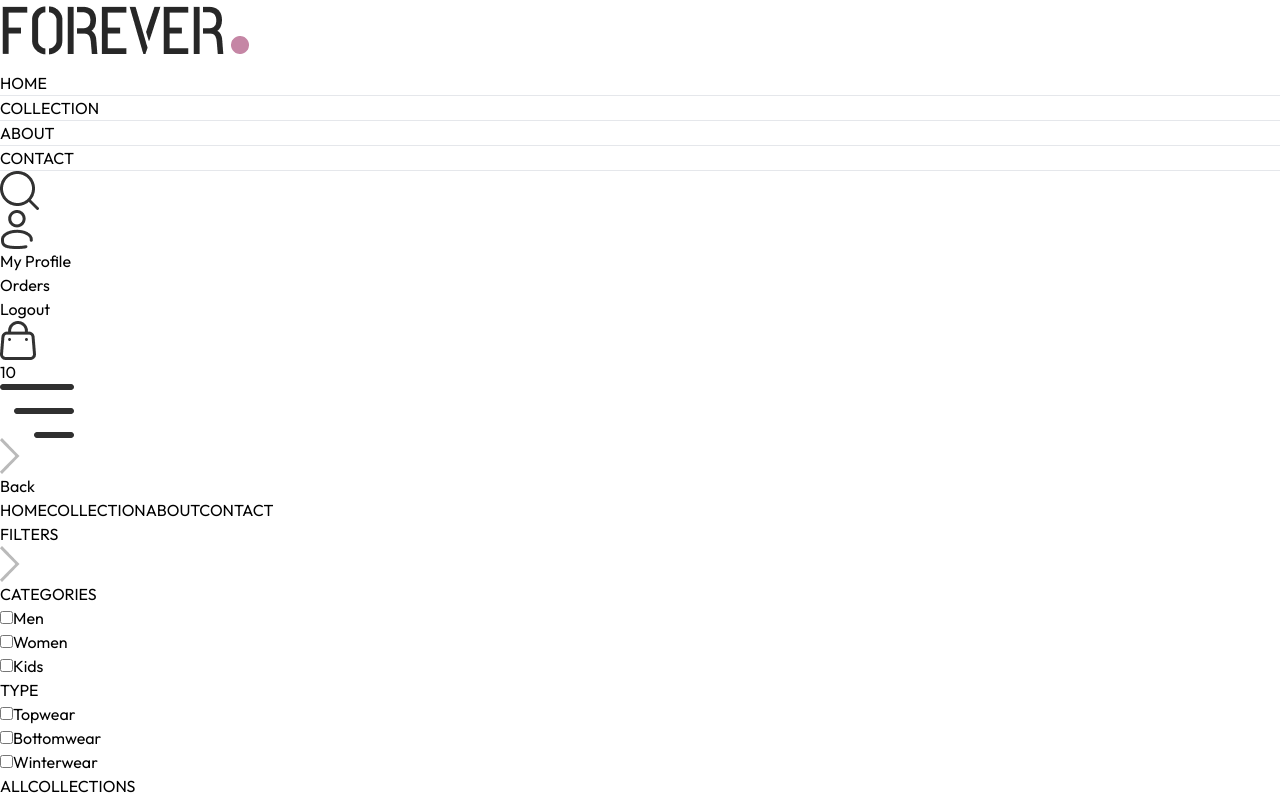
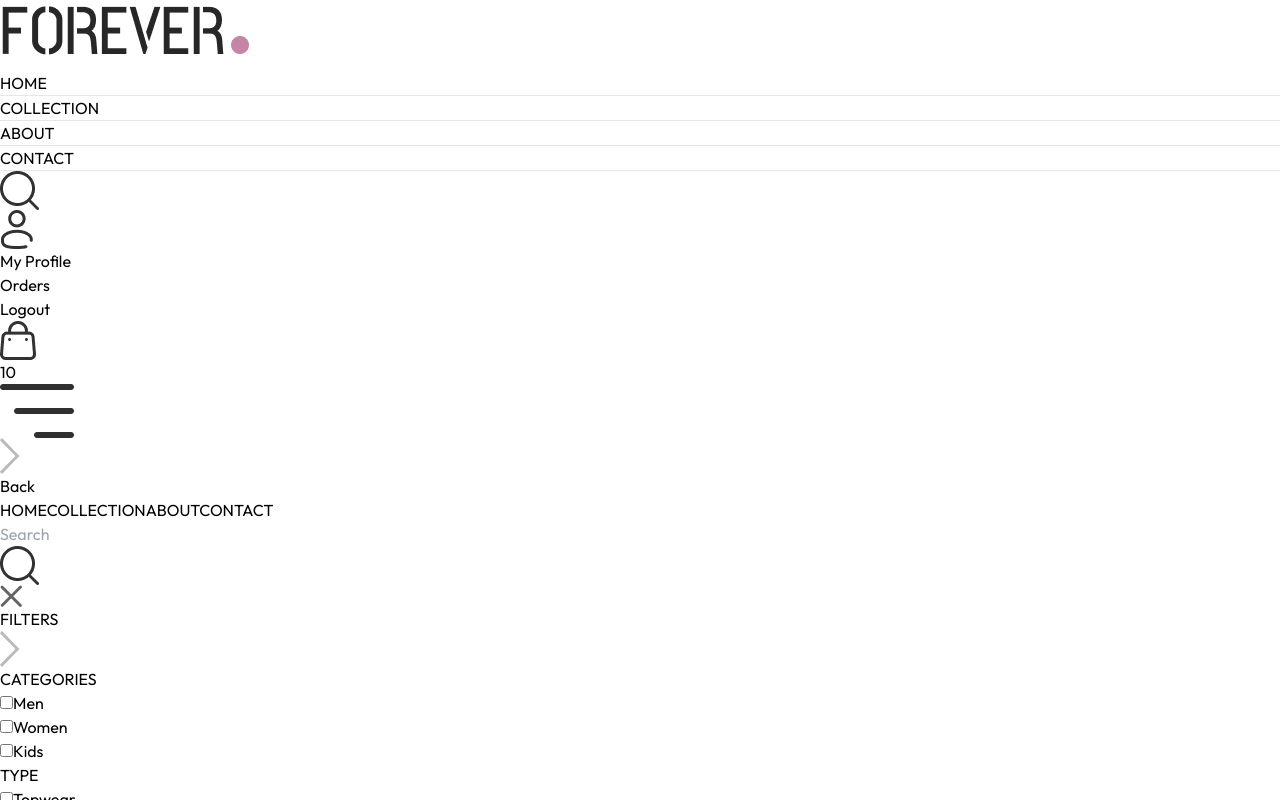
Before and after one commit to Abilandou/reactnode-ecommerce, a React (Vite) app in the folder frontend/: page /collection in a window 1280 px wide. Both pictures are taken after a click on the picture 19 px from the left and 190 px from the top of the page. Shown: the top 800 px of the page. Built offline with nearby package versions, Linux system fonts and the light colour scheme.

Commit message:
Search Filter Added to Collection Page

```diff
--- a/frontend/src/App.jsx
+++ b/frontend/src/App.jsx
@@ -13,11 +13,13 @@
 import Orders from './pages/Orders';
 import Navbar from './components/Navbar';
 import Footer from './components/Footer';
+import SearchBar from './components/SearchBar';
 
 const App = () => {
   return (
     <div className='px-4 sm:px-[5vw] md:px-[7vw] lg:px-[9vw]'>
       <Navbar />
+      <SearchBar />
       <Routes >
           <Route path='/' element={ <Home /> } />
           <Route path='/collection' element={<Collection />} />
--- a/frontend/src/components/Navbar.jsx
+++ b/frontend/src/components/Navbar.jsx
@@ -1,10 +1,12 @@
-import React, { useState } from 'react'
+import React, { useContext, useState } from 'react'
 import { assets } from '../assets/assets';
 import {Link, NavLink } from 'react-router-dom';
+import { ShopContext } from '../context/ShopContext';
 
 const Navbar = () => {
 
     const [vissible, setVissible] = useState(false)
+    const { setShowSearch } = useContext(ShopContext);
 
   return (
     <div className='flex items-center justify-between py-5 font-medium'>
@@ -32,7 +34,11 @@
         </ul>
 
         <div className='flex items-center gap-6'>
-            <img src={assets.search_icon} className='w-5 cursor-pointer' alt="" />
+            <img
+                onClick={() => setShowSearch(true)}
+                src={assets.search_icon}
+                className='w-5 cursor-pointer' alt=""
+            />
             <div className='group relative'>
                 <img src={assets.profile_icon} alt="" className='w-5 cursor-pointer' />
                 <div className='group-hover:block hidden absolute dropdown-menu right-0 pt-4'>
--- /dev/null
+++ b/frontend/src/components/SearchBar.jsx
@@ -0,0 +1,37 @@
+import React, { useContext, useEffect, useState } from 'react'
+import { ShopContext } from '../context/ShopContext'
+import { assets } from '../assets/assets';
+import { useLocation } from 'react-router-dom';
+
+const SearchBar = () => {
+
+    const { search, setSearch, showSearch, setShowSearch } = useContext(ShopContext);
+    const [vissible, setVissible] = useState(false);
+    const location = useLocation()
+
+    useEffect(()=> {
+        location.pathname.includes('collection') ? setVissible(true) : setVissible(false);
+    }, [location])
+
+  return showSearch && vissible ? (
+    <div className='border-t border-b bg-gray-50 text-center'>
+        <div className='inline-flex items-center justify-center border border-gray-400 px-5 py-2 my-5 mx-3 rounded-full w-3/4 sm:w-1/2'>
+            <input
+                onChange={(event) => setSearch(event.target.value)}
+                value={search}
+                type="text"
+                placeholder='Search'
+                className='flex-1 outline-none bg-inherit text-sm'
+            />
+            <img className='w-4' src={ assets.search_icon } alt="" />
+        </div>
+        <img
+            onClick={() => setShowSearch(false)}
+            src={assets.cross_icon} alt="ICON"
+            className='inline w-3 cursor-pointer'
+        />
+    </div>
+  ) : null
+}
+
+export default SearchBar
--- a/frontend/src/context/ShopContext.jsx
+++ b/frontend/src/context/ShopContext.jsx
@@ -1,4 +1,4 @@
-import { createContext } from "react";
+import { createContext, useState } from "react";
 import { products } from "../assets/assets";
 
 export const ShopContext = createContext();
@@ -6,10 +6,13 @@
 const ShopContextProvider = (props) => {
 
     const currency = '$';
-    const delivery_fee = '10'
+    const delivery_fee = 10;
+    const [search, setSearch] = useState('');
+    const [showSearch, setShowSearch] = useState(false);
 
     const value = {
-        products, currency, delivery_fee
+        products, currency, delivery_fee,
+        search, setSearch, showSearch, setShowSearch
     }
     return (
         <ShopContext.Provider value={value}>
--- a/frontend/src/pages/Collection.jsx
+++ b/frontend/src/pages/Collection.jsx
@@ -6,7 +6,7 @@
 
 const Collection = () => {
 
-  const { products } = useContext(ShopContext)
+  const { products, search, showSearch } = useContext(ShopContext)
   const [ showFilter, setShowFilter ] = useState(false);
   const [filterProducts, setFilterProducts] = useState([]);
   const [category, setCategory] = useState([]);
@@ -37,6 +37,12 @@
 
   const applyFilter = () => {
     let productsCopy = products.slice();
+
+    if(showSearch && search){
+      productsCopy = productsCopy.filter(
+        prodt => prodt.name.toLowerCase().includes(search.toLowerCase())
+      );
+    }
 
     if(category.length > 0) {
       productsCopy = productsCopy.filter(product => category.includes(
@@ -70,7 +76,7 @@
 
   useEffect(() => {
     applyFilter();
-  }, [category, subCategory]);
+  }, [category, subCategory, search, showSearch]);
 
   useEffect(() => {
     sortProduct();
```
